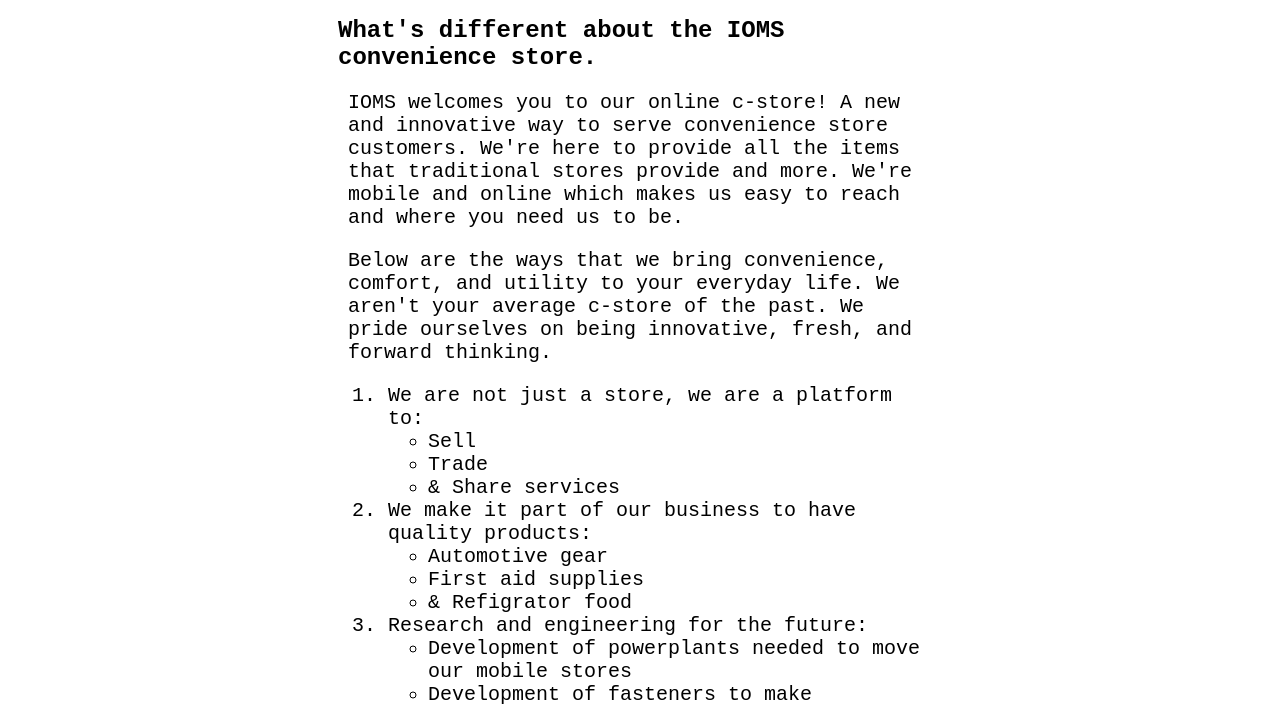
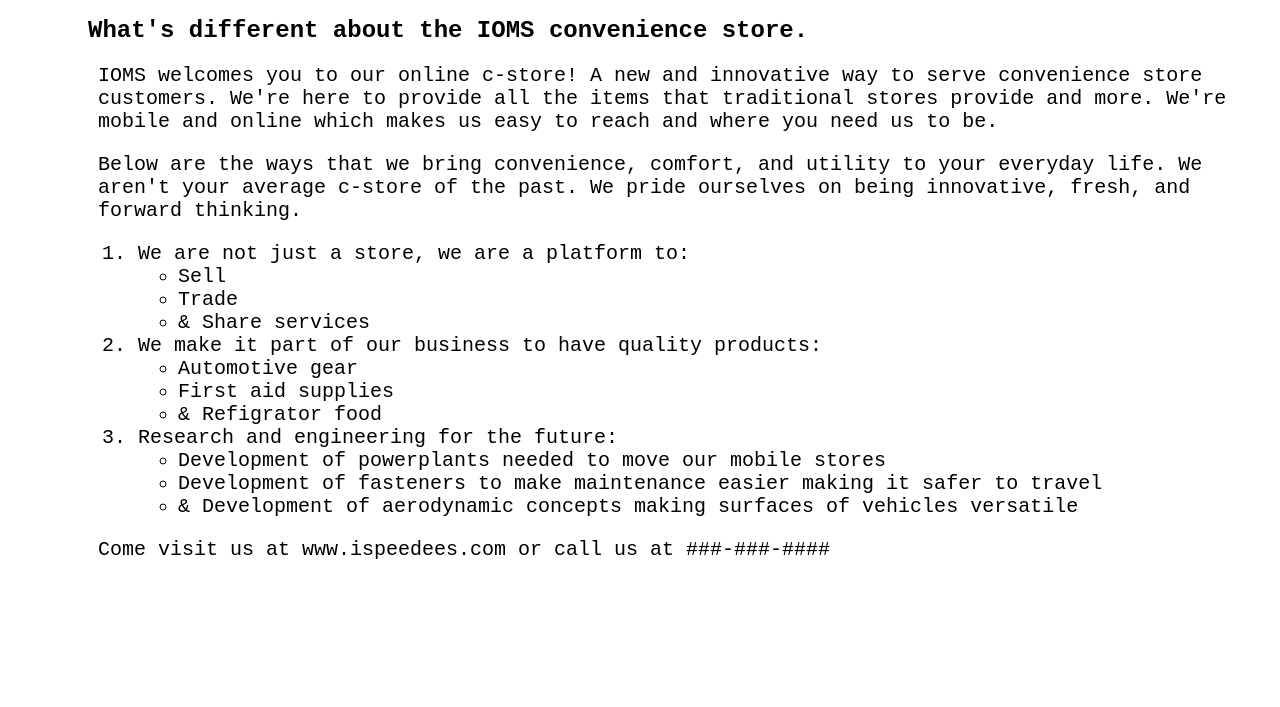
Before and after one commit to Kippikio/IOMS, a plain HTML site: page welcome.html in a window 1280 px wide. Shown: the part 137-844 px from the top of the page. After the commit the page ends 800 px from the top, so only its background shows below. Drawn offline with Linux system fonts and the light colour scheme.

Commit message:
padding adjustment

```diff
--- a/announcementArticle.css
+++ b/announcementArticle.css
@@ -27,9 +27,9 @@ ol.list-circle {
     margin-inline-end: 0px;
     padding-inline-start: 20px;
 }
-.side-padding-300 {
-    padding-left: 300px;
-    padding-right: 300px;
+.side-padding-50 {
+    padding-left: 50px;
+    padding-right: 5x;
 }
 .main {
     margin-left: 20px;
--- a/welcome.html
+++ b/welcome.html
@@ -9,7 +9,7 @@
 
   <body>
 
-    <announcement-article class="side-padding-300">
+    <announcement-article class="side-padding-50">
 
       <header>
         <h1 data-type="title">Welcome</h1>
```
